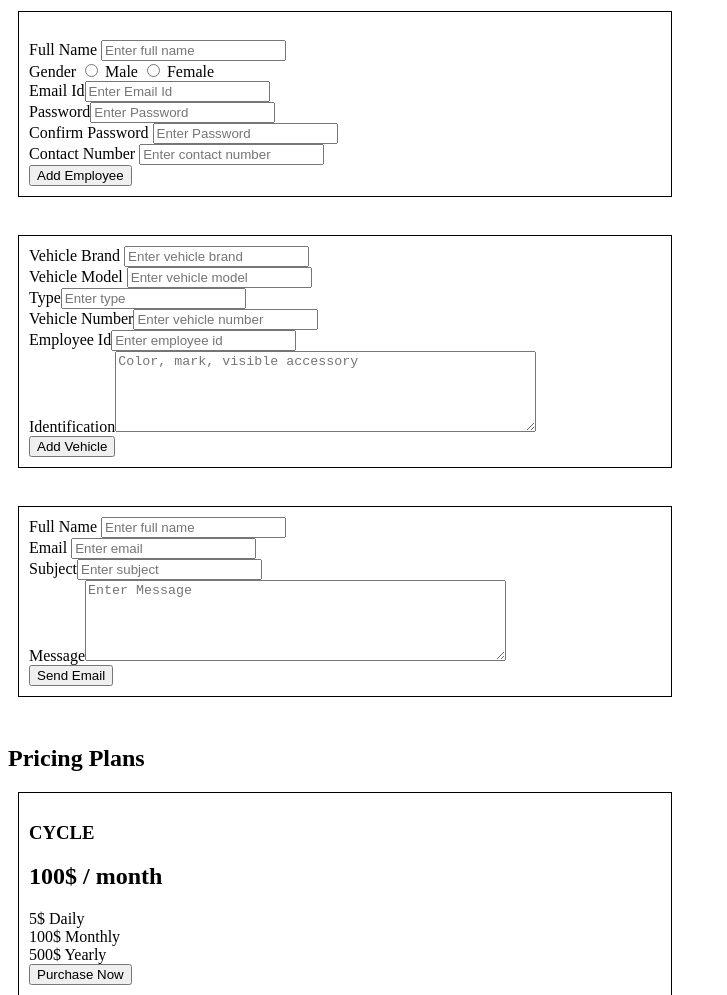
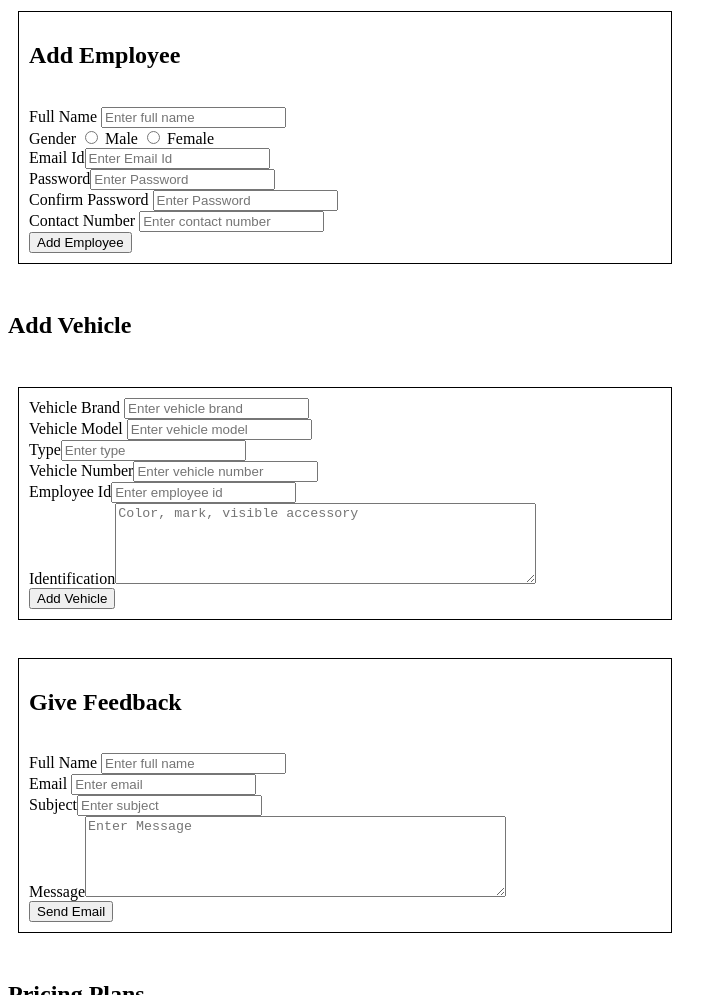
Before and after one commit to meta-devesh-gupta/GET2021, a plain HTML site: page MSP.html in a window 1280 px wide. Shown: the part 179-1174 px from the top of the page, without its empty margins (0-727 px from the left). Drawn offline with Linux system fonts and the light colour scheme.

Commit message:
HTML Assignment

```diff
--- a/MSP.html
+++ b/MSP.html
@@ -38,6 +38,7 @@
                 width="200px">
         </section>
         <section id="employee" class="border">
+			<h2>Add Employee</h2>
             <br>
             <form action="">
                 Full Name <input type="text" name="name" placeholder="Enter full name">
@@ -59,6 +60,8 @@
         </section>
         <br>
         <section id="vehicle">
+			<h2>Add Vehicle </h2>
+			<br>
             <form action="" class="border">
                 Vehicle Brand <input type="text" name="vehicle-brand" placeholder="Enter vehicle brand">
                 <br>
@@ -77,7 +80,9 @@
             </form>
         </section>
         <br>
-        <section id="pricing" class="border">
+        <section id="feedback" class="border">
+			<h2>Give Feedback</h2>
+			<br>
             <form action="">
                 Full Name <input type="text" name="name" placeholder="Enter full name">
                 <br>
@@ -93,6 +98,7 @@
         <br>
         <section id="pricing">
             <h2>Pricing Plans</h2>
+			<br>
             <div>
                 <div class="plan">
                     <h3>CYCLE</h3>
```
